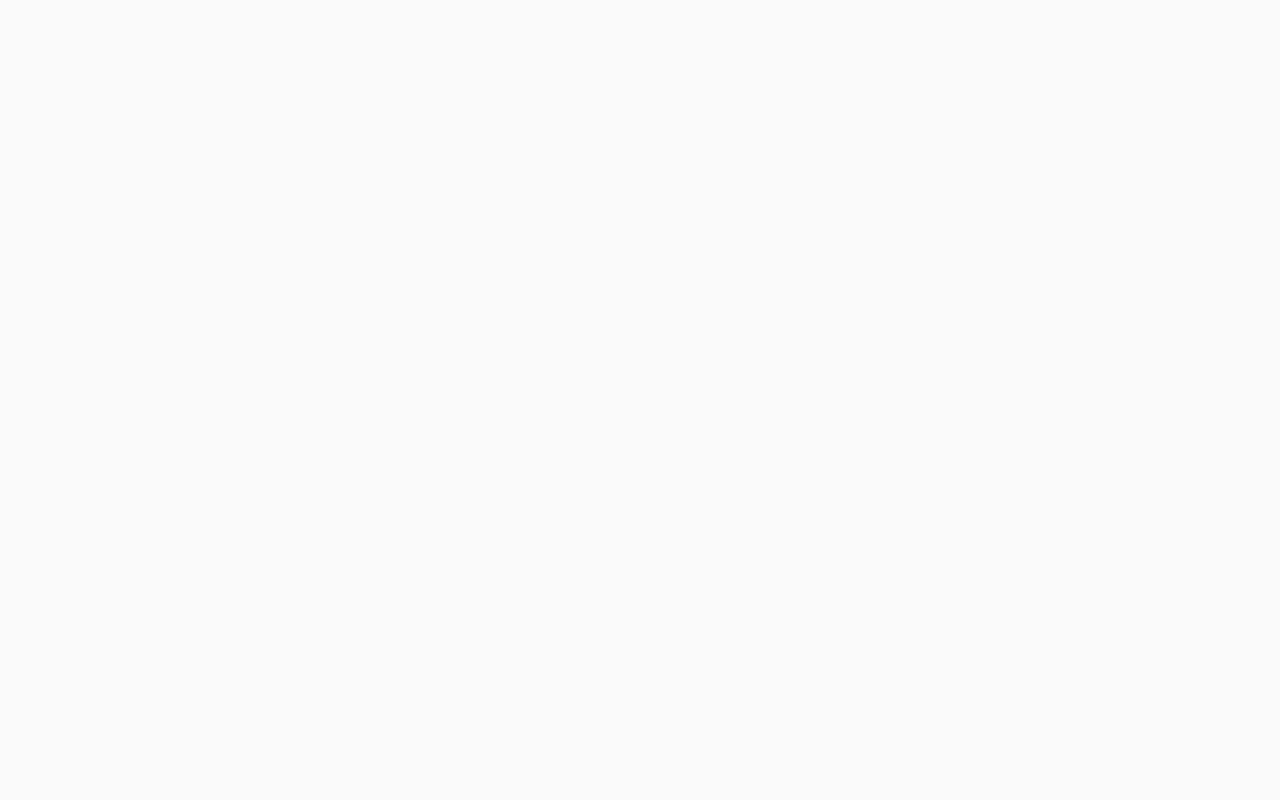
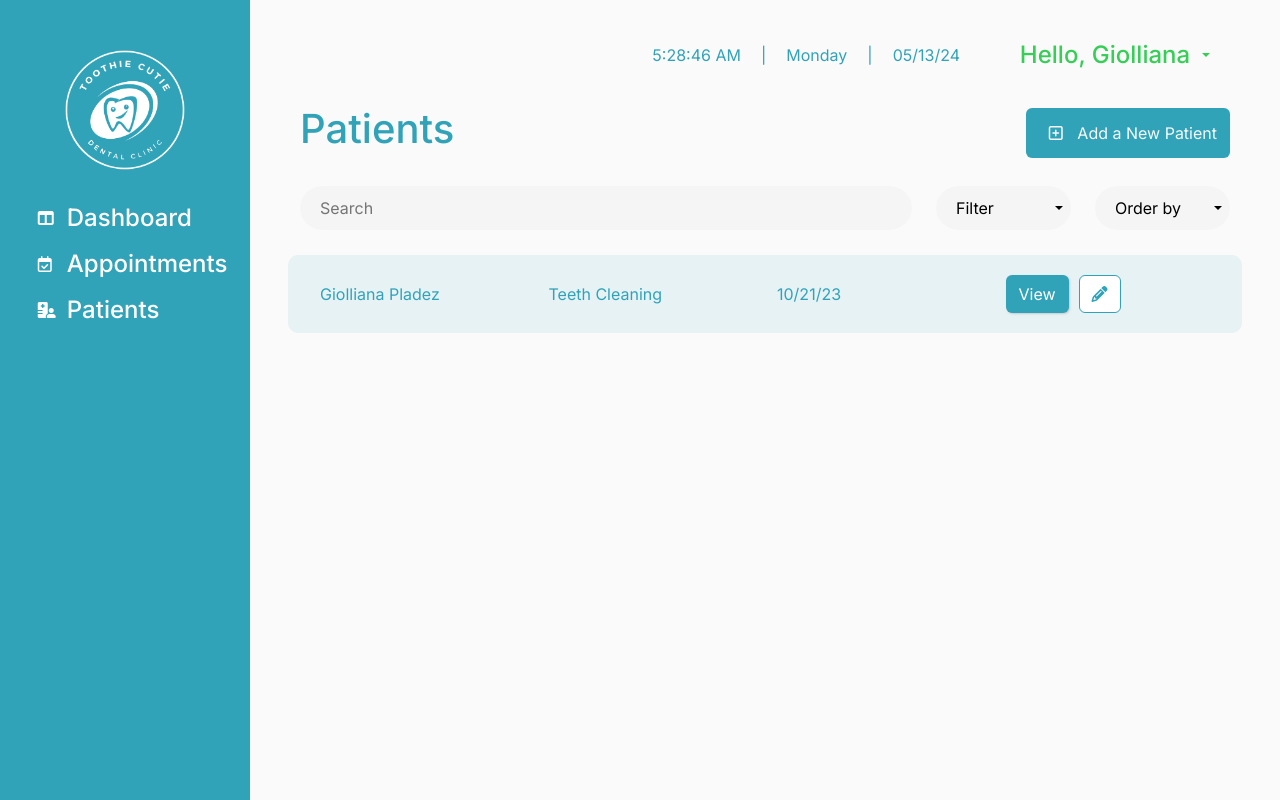
Before and after one commit to pauleenann/Dentsys-App, a React (Create React App) app in the folder frontend/: page /patient-list in a window 1280 px wide. Before the commit this address had no page. Built offline with nearby package versions, Linux system fonts and the light colour scheme.

Commit message:
update patient list page

```diff
--- a/frontend/src/App.js
+++ b/frontend/src/App.js
@@ -9,6 +9,7 @@ import Admin from "./Components/Admin/Admin";
 import AdminNavbar from "./Components/AdminNavbar/AdminNavbar";
 import Dashboard from "./Pages/Dashboard";
 import AdminAppointmentList from "./Pages/AdminAppointmentList";
+import AdminPatients from "./Components/AdminPatients/AdminPatients";
 
 const App = () => {
   return (
@@ -25,6 +26,7 @@ const App = () => {
         <Route path="/admin" element={<Admin />} />
         <Route path="/dashboard" element={<Dashboard />} />
         <Route path="/appointment-list" element={<AdminAppointmentList/>} />
+        <Route path="/patient-list" element={<AdminPatients/>} />
 
       </Routes>
 
--- a/frontend/src/Components/AdminInfo/AdminInfo.css
+++ b/frontend/src/Components/AdminInfo/AdminInfo.css
@@ -10,6 +10,7 @@ body {
     align-items: center;
     gap: 20px;
     justify-content: end;
+
 }
 
 .admin-info-user-button{
@@ -22,10 +23,3 @@ body {
     font-size: 1.5rem;
     font-weight: 500;
 }
-
-#content {
-    width: 100%;
-    padding: 20px;
-    min-height: 100vh;
-    transition: all 0.3s;
-}
--- a/frontend/src/Components/AdminNavbar/AdminNavbar.jsx
+++ b/frontend/src/Components/AdminNavbar/AdminNavbar.jsx
@@ -29,6 +29,7 @@ const AdminNavbar = () => {
                         <p className="admin-appointments-text m-0 adminnav-menu">Appointments</p>
                     </div>
                 </div></Link>
+                <Link className='adminnav-link' to='/patient-list'>
                 <div className="admin-nav-patients row">
                     <div className="col-2 p-0">
                     <i className="fa-solid fa-hospital-user adminnav-menu"></i>
@@ -37,7 +38,7 @@ const AdminNavbar = () => {
                     <p className="admin-patients-text m-0 adminnav-menu">Patients</p>
                     </div>
 
-                </div>
+                </div></Link>
                 </div>
             </div>
             </div>
--- /dev/null
+++ b/frontend/src/Components/AdminPatients/AdminPatients.css
@@ -0,0 +1,88 @@
+@import url('https://fonts.googleapis.com/css2?family=Inter:wght@100..900&display=swap');
+
+body {
+    font-family: "Inter", sans-serif;
+    background: #fafafa;
+}
+
+.wrapper {
+    display: flex;
+    width: 100%;
+    align-items: stretch;
+}
+
+
+
+#content {
+    width: 100%;
+    padding: 30px 50px;
+    min-height: 100vh;
+    transition: all 0;
+}
+
+.patient-header{
+    display: flex;
+    justify-content: space-between;
+    align-items: center;
+    margin-top: 25px;
+ }
+
+ .patient-button-color{
+     background-color: #31A3B9;
+ }
+
+ .button-text{
+     color: #fff;
+     padding: 10px;
+ }
+
+ .search{
+    margin-top: 25px;
+    display: flex;
+    align-items: center;
+ }
+
+
+ .search-bar{
+    width: 100%;
+    padding: 10px 20px;
+    border: none;
+    background-color: #00000005;
+    color: #31A3B9;
+    border-radius: 25px;
+    color: #000;
+ }
+
+ .filter-button, .orderby-button{
+    width: 100%;
+    padding: 10px 20px;
+    border: none;
+    background-color: #00000005;
+    border-radius: 25px;
+    display: flex;
+    color: #000;
+ }
+
+ .patient-record{
+    background-color: #31a2b918;
+    padding: 20px;
+    margin-top: 25px;
+    border-radius: 10px;
+    display: flex;
+    align-items: center;
+
+ }
+
+ .button-edit-container{
+    background-color: #fff;
+    border: 1px solid #31A3B9;
+    margin-left: 10px;
+ }
+
+ .button-edit-container:hover{
+    background-color: #31A3B9;
+ }
+
+ .button-edit:hover{
+    color: #fff;
+ }
--- /dev/null
+++ b/frontend/src/Components/AdminPatients/AdminPatients.jsx
@@ -0,0 +1,74 @@
+import React from 'react'
+import AdminNavbar from '../AdminNavbar/AdminNavbar'
+import AdminInfo from '../AdminInfo/AdminInfo'
+import './AdminPatients.css'
+
+const AdminPatients = () => {
+  return (
+    <div className='wrapper'>
+        <AdminNavbar></AdminNavbar>
+        <div id="content">
+            <AdminInfo></AdminInfo>
+            <div className="patient-header">
+                  <h1>Patients</h1>
+                  <button className='btn patient-button-color'><i class="fa-regular fa-square-plus button-text text-light"></i><span className='text-light button-add'> Add a New Patient</span></button>
+                </div>
+
+                {/* patient search, filter, and sort */}
+                <div className="search row">
+                    <div className="col-8">
+                      <input type="text" name="" id="" placeholder='Search' className='search-bar'/>
+                    </div>
+
+
+                     {/*dropdown for filter  */}
+                    <div class="dropdown col-2">
+                    <button class="btn dropdown-toggle filter-button" type="button" data-bs-toggle="dropdown" aria-expanded="false">
+                       Filter
+                    </button>
+                    <ul class="dropdown-menu">
+                        <li><a class="dropdown-item" href="#">Action</a></li>
+                        <li><a class="dropdown-item" href="#">Another action</a></li>
+                        <li><a class="dropdown-item" href="#">Something else here</a></li>
+                    </ul>
+                    </div>
+
+                    {/* dropdown for order by */}
+                    <div class="dropdown col-2">
+                    <button class="btn orderby-button dropdown-toggle" type="button" data-bs-toggle="dropdown" aria-expanded="false">
+                       Order by
+                    </button>
+                    <ul class="dropdown-menu">
+                        <li><a class="dropdown-item" href="#">Action</a></li>
+                        <li><a class="dropdown-item" href="#">Another action</a></li>
+                        <li><a class="dropdown-item" href="#">Something else here</a></li>
+                    </ul>
+                    </div>
+
+
+                </div>
+                {/* patients list */}
+                <div className="row patient-record">
+                      <div className="col patient-name">
+                        Giolliana Pladez
+                      </div>
+                      <div className="col patient-service">
+                        Teeth Cleaning
+                      </div>
+                      <div className="col patient-data">
+                        10/21/23
+                      </div>
+                      <div className="col">
+                        <button className='btn button-view'>View</button>
+                        <button className='btn button-edit-container'><i class="fa-solid fa-pencil button-edit"></i></button>
+                      </div>
+                    </div>
+
+
+        </div>
+
+    </div>
+  )
+}
+
+export default AdminPatients
```
Also changed, not shown: frontend/src/Pages/Patients.jsx (added, +12 -0 lines), frontend/src/Components/AdminAppointment/AdminAppointment.jsx (line endings or trailing spaces).
